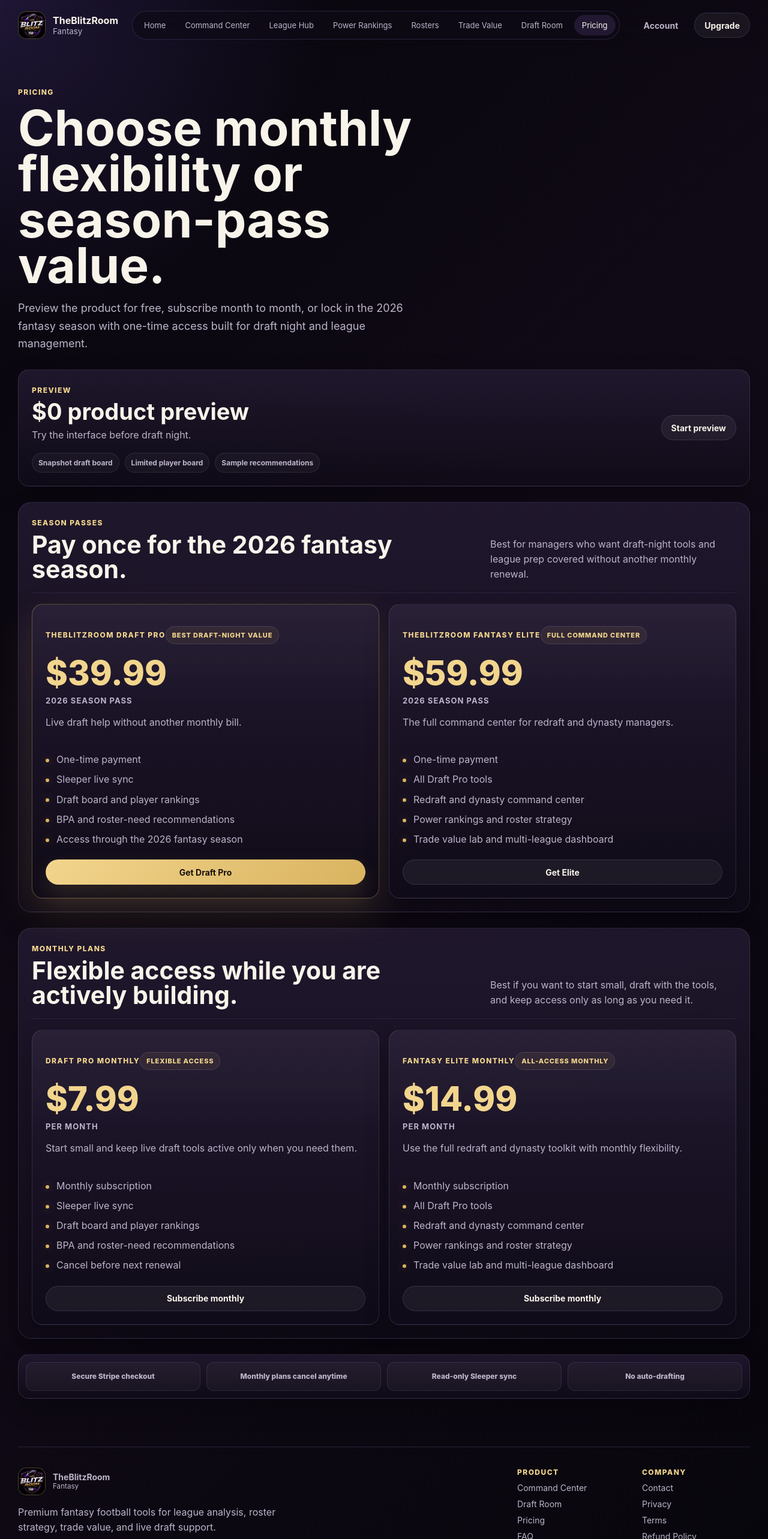
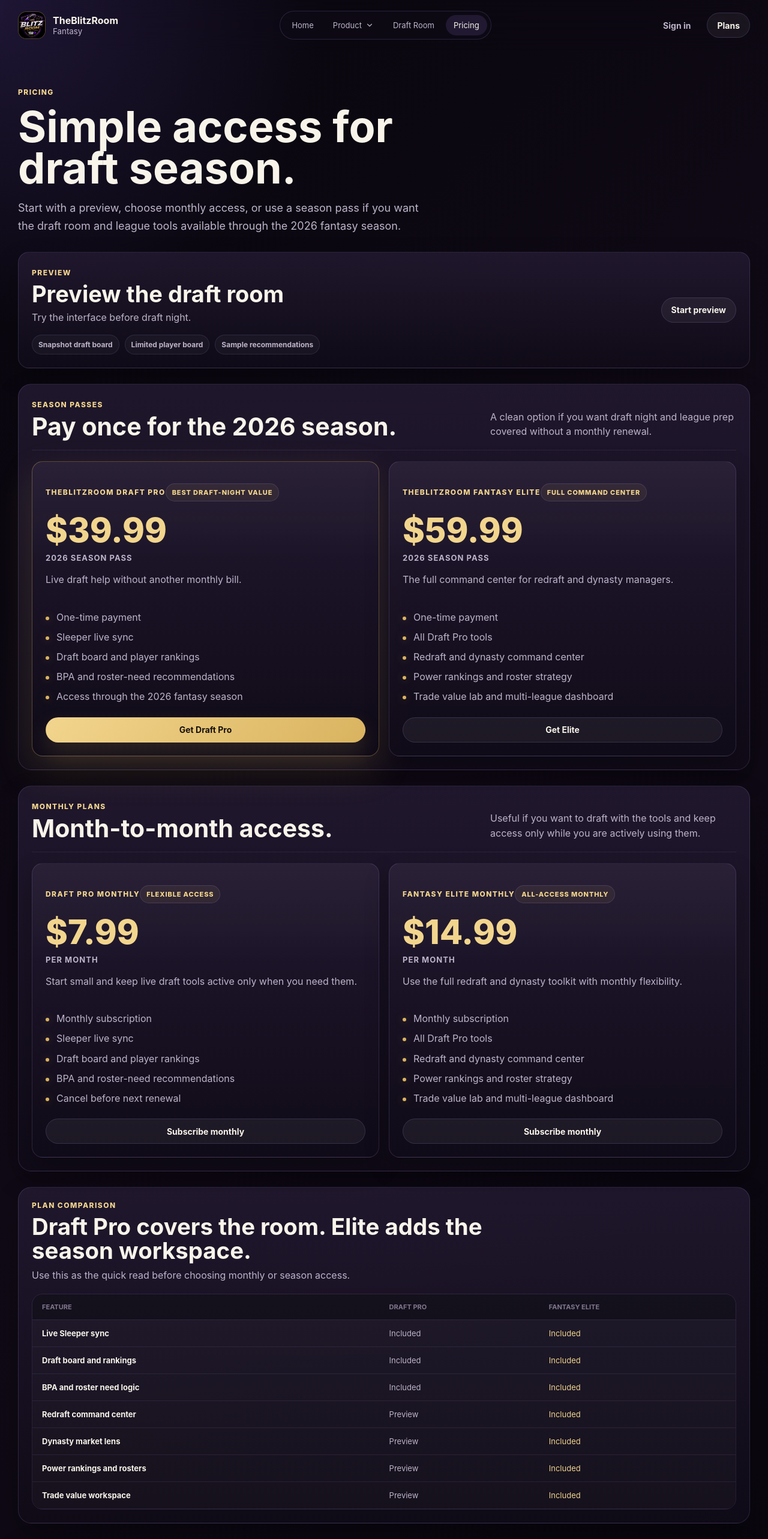
Before and after one commit to theblitzroom/TheBlitzRoom-Fantasy, a Next.js app: page /pricing in a window 1280 px wide. Shown: the top 2566 px of the page at 60% size. Built offline with nearby package versions, Linux system fonts and the light colour scheme.

Commit message:
Refine site layout and pricing presentation

```diff
--- a/app/command-center/page.tsx
+++ b/app/command-center/page.tsx
@@ -12,8 +12,8 @@ export default function CommandCenterPage() {
   return (
     <SectionShell
       eyebrow="Draft command center"
-      title="The paid cockpit for live draft decisions."
-      description="A premium, fast-moving workspace for Sleeper drafts with recommendations that explain why a pick is strong."
+      title="A focused view for the next pick."
+      description="Use the preview to see how recommendations, tier movement, and roster context sit together during a Sleeper draft."
     >
       <PreviewGate>
         <DraftRoomPreview />
--- a/app/globals.css
+++ b/app/globals.css
@@ -125,10 +125,76 @@ input {
   transition: color 160ms ease, background 160ms ease;
 }
 
+.nav-menu {
+  position: relative;
+}
+
+.nav-menu summary {
+  display: inline-flex;
+  align-items: center;
+  gap: 6px;
+  padding: 9px 13px;
+  border-radius: 999px;
+  color: var(--muted);
+  cursor: pointer;
+  font-size: 13px;
+  list-style: none;
+  transition: color 160ms ease, background 160ms ease;
+}
+
+.nav-menu summary::-webkit-details-marker {
+  display: none;
+}
+
+.nav-menu[open] summary,
+.nav-menu.active summary,
 .nav-link:hover,
 .nav-link.active {
   color: var(--text);
   background: rgba(155, 123, 234, 0.14);
+}
+
+.nav-menu-panel {
+  position: absolute;
+  top: calc(100% + 10px);
+  left: 50%;
+  display: grid;
+  width: 320px;
+  gap: 6px;
+  padding: 10px;
+  border: 1px solid var(--border);
+  border-radius: 18px;
+  background: rgba(12, 8, 18, 0.97);
+  box-shadow: var(--shadow);
+  transform: translateX(-50%);
+}
+
+.nav-menu-link {
+  display: flex;
+  gap: 10px;
+  padding: 12px;
+  border-radius: 12px;
+  color: var(--muted);
+  transition: color 160ms ease, background 160ms ease;
+}
+
+.nav-menu-link:hover,
+.nav-menu-link.active {
+  color: var(--text);
+  background: rgba(255, 255, 255, 0.055);
+}
+
+.nav-menu-link span,
+.nav-menu-link strong,
+.nav-menu-link small {
+  display: block;
+}
+
+.nav-menu-link small {
+  margin-top: 2px;
+  color: var(--faint);
+  font-size: 12px;
+  line-height: 1.35;
 }
 
 .header-actions {
@@ -216,8 +282,8 @@ input {
 .section-heading h1 {
   margin: 14px 0 16px;
   max-width: 760px;
-  font-size: clamp(44px, 7vw, 82px);
-  line-height: 0.93;
+  font-size: clamp(42px, 6vw, 72px);
+  line-height: 0.96;
   letter-spacing: 0;
 }
 
@@ -444,6 +510,7 @@ td {
 
 .pricing-preview-card,
 .pricing-group,
+.pricing-compare,
 .pricing-trust-row {
   border: 1px solid var(--border);
   background: linear-gradient(180deg, rgba(35, 26, 49, 0.84), rgba(16, 11, 24, 0.86));
@@ -607,6 +674,65 @@ td {
   background: var(--gold);
   box-shadow: 0 0 14px rgba(217, 179, 95, 0.36);
   content: "";
+}
+
+.pricing-compare {
+  display: grid;
+  gap: 18px;
+  padding: 22px;
+  border-radius: calc(var(--radius) + 4px);
+}
+
+.pricing-compare-header {
+  display: grid;
+  gap: 8px;
+  max-width: 760px;
+}
+
+.pricing-compare-header h2 {
+  margin: 0;
+  font-size: clamp(26px, 3vw, 40px);
+  line-height: 1.05;
+}
+
+.pricing-compare-header p {
+  margin: 0;
+  color: var(--muted);
+  line-height: 1.55;
+}
+
+.compare-table-wrap {
+  overflow-x: auto;
+  border: 1px solid rgba(188, 166, 255, 0.12);
+  border-radius: var(--radius);
+}
+
+.compare-table {
+  min-width: 620px;
+  background: rgba(255, 255, 255, 0.025);
+}
+
+.compare-table th,
+.compare-table td {
+  padding: 14px 16px;
+}
+
+.compare-table th {
+  background: rgba(7, 5, 11, 0.42);
+}
+
+.compare-table td:first-child {
+  color: var(--text);
+  font-weight: 750;
+}
+
+.compare-table td:nth-child(2),
+.compare-table td:nth-child(3) {
+  color: var(--muted);
+}
+
+.compare-table td:nth-child(3) {
+  color: var(--gold-2);
 }
 
 .pricing-trust-row {
--- a/app/pricing/page.tsx
+++ b/app/pricing/page.tsx
@@ -5,8 +5,8 @@ export default function PricingPage() {
   return (
     <SectionShell
       eyebrow="Pricing"
-      title="Choose monthly flexibility or season-pass value."
-      description="Preview the product for free, subscribe month to month, or lock in the 2026 fantasy season with one-time access built for draft night and league management."
+      title="Simple access for draft season."
+      description="Start with a preview, choose monthly access, or use a season pass if you want the draft room and league tools available through the 2026 fantasy season."
     >
       <PricingCards />
     </SectionShell>
--- a/components/PricingCards.tsx
+++ b/components/PricingCards.tsx
@@ -55,6 +55,16 @@ function PricingGroup({
   );
 }
 
+const comparisonRows = [
+  ["Live Sleeper sync", "Included", "Included"],
+  ["Draft board and rankings", "Included", "Included"],
+  ["BPA and roster need logic", "Included", "Included"],
+  ["Redraft command center", "Preview", "Included"],
+  ["Dynasty market lens", "Preview", "Included"],
+  ["Power rankings and rosters", "Preview", "Included"],
+  ["Trade value workspace", "Preview", "Included"]
+];
+
 export function PricingCards() {
   const previewPlan = plans.find((plan) => plan.billing === "preview");
   const paidPlans = plans.filter(isPaidPlan);
@@ -67,7 +77,7 @@ export function PricingCards() {
         <section className="pricing-preview-card" aria-label="Free preview">
           <div>
             <span className="eyebrow">{previewPlan.name}</span>
-            <h2>{previewPlan.price} product preview</h2>
+            <h2>Preview the draft room</h2>
             <p>{previewPlan.audience}</p>
             <div className="pricing-preview-features">
               {previewPlan.features.map((feature) => (
@@ -81,8 +91,8 @@ export function PricingCards() {
 
       <PricingGroup
         eyebrow="Season Passes"
-        title="Pay once for the 2026 fantasy season."
-        description="Best for managers who want draft-night tools and league prep covered without another monthly renewal."
+        title="Pay once for the 2026 season."
+        description="A clean option if you want draft night and league prep covered without a monthly renewal."
       >
         {seasonPlans.map((plan) => (
           <PricingPlanCard key={plan.id} plan={plan} />
@@ -91,19 +101,47 @@ export function PricingCards() {
 
       <PricingGroup
         eyebrow="Monthly Plans"
-        title="Flexible access while you are actively building."
-        description="Best if you want to start small, draft with the tools, and keep access only as long as you need it."
+        title="Month-to-month access."
+        description="Useful if you want to draft with the tools and keep access only while you are actively using them."
       >
         {monthlyPlans.map((plan) => (
           <PricingPlanCard key={plan.id} plan={plan} />
         ))}
       </PricingGroup>
 
+      <section className="pricing-compare" aria-labelledby="plan-comparison">
+        <div className="pricing-compare-header">
+          <span className="eyebrow">Plan comparison</span>
+          <h2 id="plan-comparison">Draft Pro covers the room. Elite adds the season workspace.</h2>
+          <p>Use this as the quick read before choosing monthly or season access.</p>
+        </div>
+        <div className="compare-table-wrap">
+          <table className="compare-table">
+            <thead>
+              <tr>
+                <th>Feature</th>
+                <th>Draft Pro</th>
+                <th>Fantasy Elite</th>
+              </tr>
+            </thead>
+            <tbody>
+              {comparisonRows.map(([feature, draftPro, elite]) => (
+                <tr key={feature}>
+                  <td>{feature}</td>
+                  <td>{draftPro}</td>
+                  <td>{elite}</td>
+                </tr>
+              ))}
+            </tbody>
+          </table>
+        </div>
+      </section>
+
       <section className="pricing-trust-row" aria-label="Checkout details">
         <span>Secure Stripe checkout</span>
         <span>Monthly plans cancel anytime</span>
         <span>Read-only Sleeper sync</span>
-        <span>No auto-drafting</span>
+        <span>Support: theblitzroom@gmail.com</span>
       </section>
     </div>
   );
--- a/components/SiteHeader.tsx
+++ b/components/SiteHeader.tsx
@@ -3,16 +3,21 @@
 import Link from "next/link";
 import Image from "next/image";
 import { usePathname } from "next/navigation";
-import { Menu, X } from "lucide-react";
+import { ChevronDown, Menu, X } from "lucide-react";
 import { useState } from "react";
 import { navItems } from "@/config/navigation";
 import { PremiumButton } from "./PremiumButton";
 
 const visibleNav = navItems.filter((item) => item.label !== "Billing");
+const productNav = visibleNav.filter((item) =>
+  ["Command Center", "League Hub", "Power Rankings", "Rosters", "Trade Value"].includes(item.label)
+);
+const primaryNav = visibleNav.filter((item) => ["Home", "Draft Room", "Pricing"].includes(item.label));
 
 export function SiteHeader() {
   const pathname = usePathname();
   const [open, setOpen] = useState(false);
+  const productActive = productNav.some((item) => pathname === item.href);
 
   return (
     <header className="site-header">
@@ -27,7 +32,36 @@ export function SiteHeader() {
       </Link>
 
       <nav className="desktop-nav" aria-label="Primary navigation">
-        {visibleNav.slice(0, 8).map((item) => {
+        {primaryNav.slice(0, 1).map((item) => {
+          const active = pathname === item.href;
+          return (
+            <Link className={active ? "nav-link active" : "nav-link"} href={item.href} key={item.href}>
+              {item.label}
+            </Link>
+          );
+        })}
+        <details className={productActive ? "nav-menu active" : "nav-menu"}>
+          <summary>
+            Product
+            <ChevronDown size={14} />
+          </summary>
+          <div className="nav-menu-panel">
+            {productNav.map((item) => {
+              const Icon = item.icon;
+              const active = pathname === item.href;
+              return (
+                <Link className={active ? "nav-menu-link active" : "nav-menu-link"} href={item.href} key={item.href}>
+                  <Icon size={16} />
+                  <span>
+                    <strong>{item.label}</strong>
+                    <small>{item.description}</small>
+                  </span>
+                </Link>
+              );
+            })}
+          </div>
+        </details>
+        {primaryNav.slice(1).map((item) => {
           const active = pathname === item.href;
           return (
             <Link className={active ? "nav-link active" : "nav-link"} href={item.href} key={item.href}>
@@ -39,9 +73,9 @@ export function SiteHeader() {
 
       <div className="header-actions">
         <span className="desktop-account-action">
-          <PremiumButton href="/account" variant="ghost">Account</PremiumButton>
+          <PremiumButton href="/account" variant="ghost">Sign in</PremiumButton>
         </span>
-        <PremiumButton href="/pricing" variant="secondary">Upgrade</PremiumButton>
+        <PremiumButton href="/pricing" variant="secondary">Plans</PremiumButton>
         <button className="icon-button mobile-menu-button" onClick={() => setOpen(true)} aria-label="Open menu">
           <Menu size={20} />
         </button>
```
Also changed, not shown: app/page.tsx (+8 -8 lines), components/DraftRoomPreview.tsx (+4 -4 lines), components/PreviewGate.tsx (+5 -5 lines), config/productAreas.ts (+6 -6 lines).
